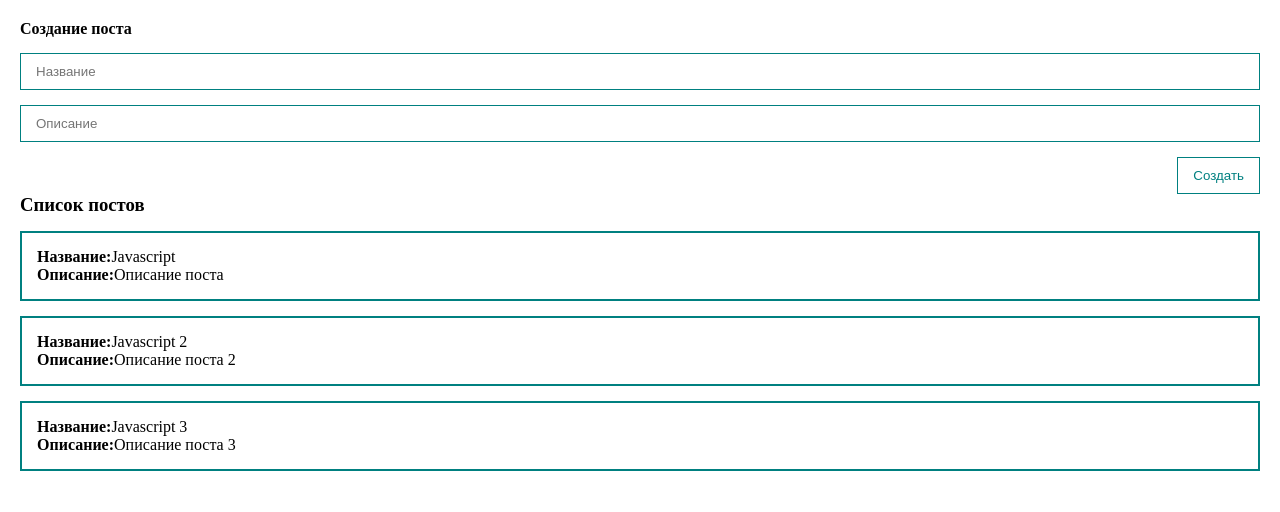
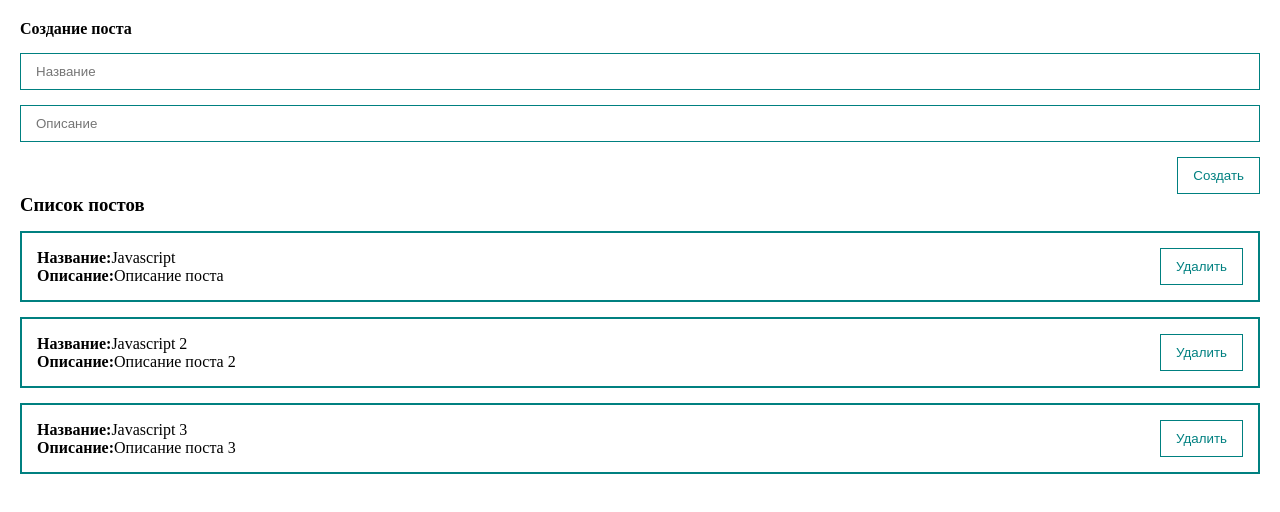
Before and after one commit to raveandcrave/vue-practice, a Vue app: page / in a window 1280 px wide. Shown: the top 512 px of the page. Built offline with nearby package versions, Linux system fonts and the light colour scheme.

Commit message:
created input and button ui components

```diff
--- a/src/components/PostForm.vue
+++ b/src/components/PostForm.vue
@@ -1,6 +1,8 @@
 <script setup lang="ts">
 import { ref } from 'vue';
 import type { Post } from '@/types';
+import MyButton from '@/components/ui/MyButton.vue';
+import MyInput from '@/components/ui/MyInput.vue';
 
 const emit = defineEmits<{
   (e: 'create', post: Post): void;
@@ -28,10 +30,9 @@ const createPost = () => {
 <template>
   <form @submit.prevent class="form">
     <h4>Создание поста</h4>
-    <input v-model="post.title" class="input" type="text" placeholder="Название" />
-    <!-- Сокращенная запись -->
-    <input v-model="post.body" class="input" type="text" placeholder="Описание" />
-    <button class="btn" @click="createPost">Создать</button>
+    <MyInput v-model="post.title" placeholder="Название" />
+    <MyInput v-model="post.body" placeholder="Описание" />
+    <MyButton @click="createPost" style="align-self: flex-end; margin-top: 15px">Создать</MyButton>
   </form>
 </template>
 
@@ -40,20 +41,4 @@ const createPost = () => {
   display: flex;
   flex-direction: column;
 }
-
-.input {
-  width: 100%;
-  border: 1px solid teal;
-  padding: 10px 15px;
-  margin-top: 15px;
-}
-
-.btn {
-  margin-top: 15px;
-  align-self: flex-end;
-  padding: 10px 15px;
-  background: none;
-  color: teal;
-  border: 1px solid teal;
-}
 </style>
--- a/src/components/PostItem.vue
+++ b/src/components/PostItem.vue
@@ -1,5 +1,6 @@
 <script setup lang="ts">
 import type { Post } from '@/types';
+import MyButton from '@/components/ui/MyButton.vue';
 
 interface Props {
   post: Post;
@@ -10,8 +11,13 @@ defineProps<Props>();
 
 <template>
   <div class="post">
-    <div><strong>Название:</strong>{{ post.title }}</div>
-    <div><strong>Описание:</strong>{{ post.body }}</div>
+    <div>
+      <div><strong>Название:</strong>{{ post.title }}</div>
+      <div><strong>Описание:</strong>{{ post.body }}</div>
+    </div>
+    <div class="post__btns">
+      <MyButton>Удалить</MyButton>
+    </div>
   </div>
 </template>
 
@@ -20,5 +26,8 @@ defineProps<Props>();
   padding: 15px;
   border: 2px solid teal;
   margin-top: 15px;
+  display: flex;
+  align-items: center;
+  justify-content: space-between;
 }
 </style>
--- /dev/null
+++ b/src/components/ui/MyButton.vue
@@ -0,0 +1,16 @@
+<script setup lang="ts"></script>
+
+<template>
+  <button class="btn">
+    <slot></slot>
+  </button>
+</template>
+
+<style scoped>
+.btn {
+  padding: 10px 15px;
+  background: none;
+  color: teal;
+  border: 1px solid teal;
+}
+</style>
--- /dev/null
+++ b/src/components/ui/MyInput.vue
@@ -0,0 +1,34 @@
+<script setup lang="ts">
+interface Props {
+  modelValue: string | number;
+}
+
+defineProps<Props>();
+
+const emit = defineEmits<{
+  (e: 'update:modelValue', modelValue: string | number): void;
+}>();
+
+const updateInput = (event: Event) => {
+  emit('update:modelValue', (event.target as HTMLInputElement).value);
+};
+</script>
+
+<template>
+  <input
+    :value="modelValue"
+    @input="updateInput"
+    class="input"
+    type="text"
+    placeholder="Название"
+  />
+</template>
+
+<style scoped>
+.input {
+  width: 100%;
+  border: 1px solid teal;
+  padding: 10px 15px;
+  margin-top: 15px;
+}
+</style>
```
